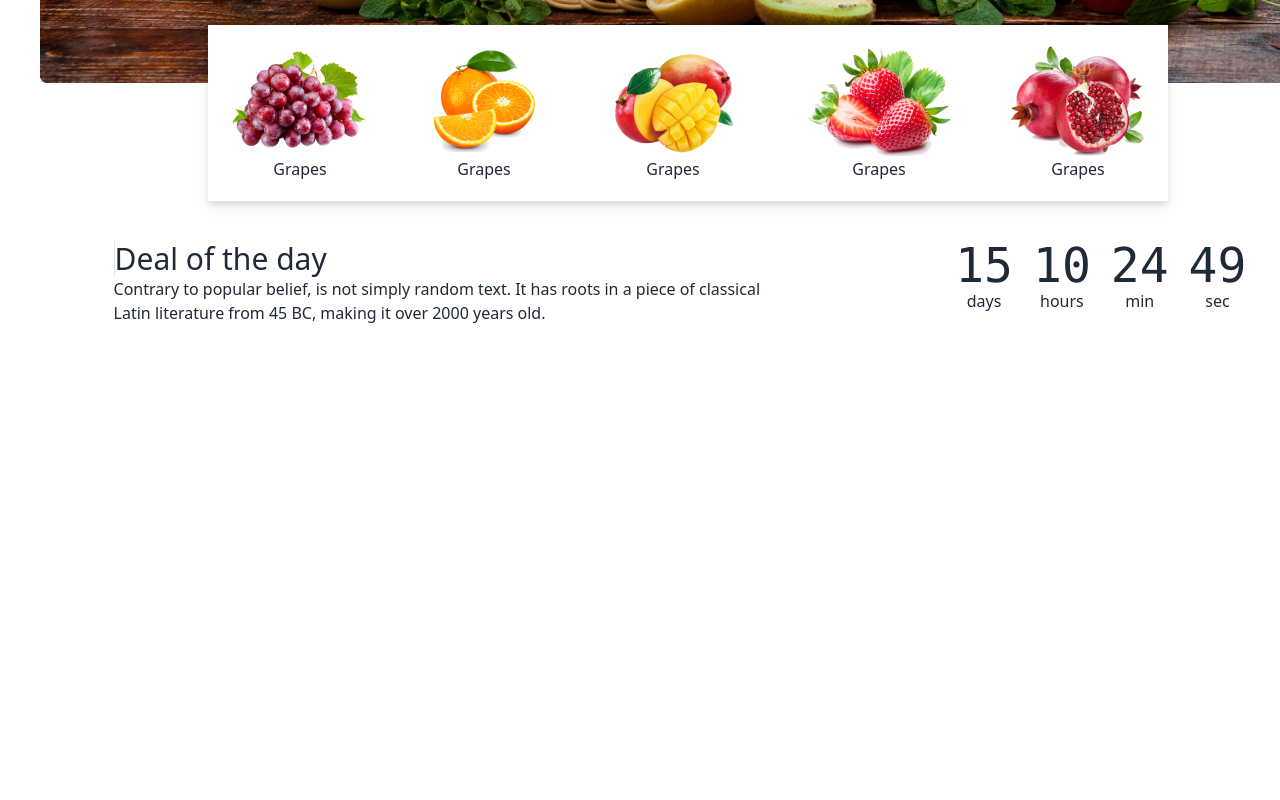
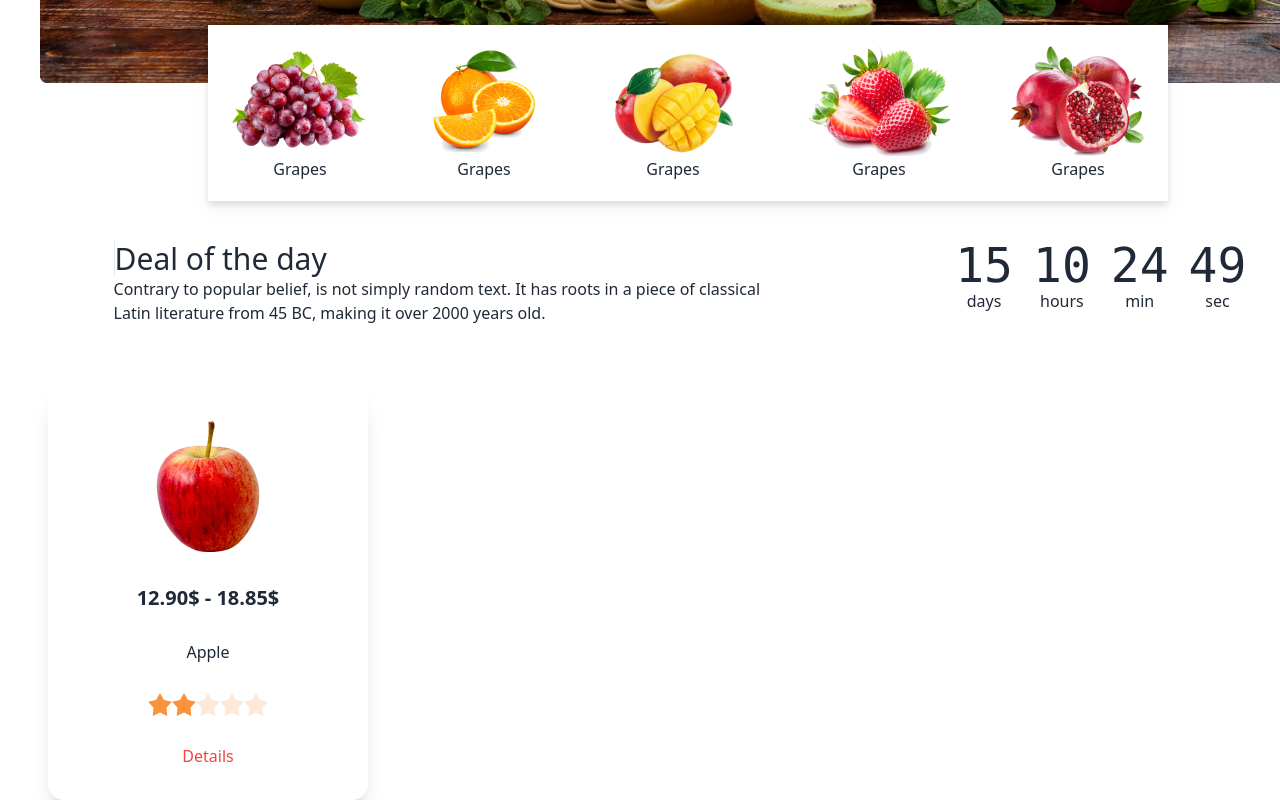
Before and after one commit to SalmanJunaed/fruit-brust, a website: page index.html in a window 1280 px wide. Shown: the part 614-1414 px from the top of the page. Before the commit the page ends 995 px from the top, so only its background shows below. Drawn offline with nearby package versions, Linux system fonts and the light colour scheme.

Commit message:
a single card added

```diff
--- a/index.html
+++ b/index.html
@@ -208,7 +208,29 @@
         </section>
         <!-- Fruits review and product price -->
         <section>
+            <div class="w-full px-12">
+                <!-- product card 1 -->
+                <div class="card w-80 bg-base-100 shadow-xl">
+                    <figure class="px-10 pt-10">
+                        <img src="/images/fruit6.png" alt="Shoes" class="rounded-xl" />
+                    </figure>
+                    <div class="card-body items-center text-center">
+                        <h2 class="card-title">12.90$ - 18.85$</h2>
+                        <p class="pt-5">Apple</p>
+                        <div class="rating pt-5">
+                            <input type="radio" name="rating-2" class="mask mask-star-2 bg-orange-400" />
+                            <input type="radio" name="rating-2" class="mask mask-star-2 bg-orange-400" checked />
+                            <input type="radio" name="rating-2" class="mask mask-star-2 bg-orange-400" />
+                            <input type="radio" name="rating-2" class="mask mask-star-2 bg-orange-400" />
+                            <input type="radio" name="rating-2" class="mask mask-star-2 bg-orange-400" />
+                        </div>
+                        <div class="card-actions pt-5">
+                            <a class="text-red-500" href="#">Details</a>
+                        </div>
+                    </div>
+                </div>
 
+            </div>
         </section>
     </main>
     <footer></footer>
```
